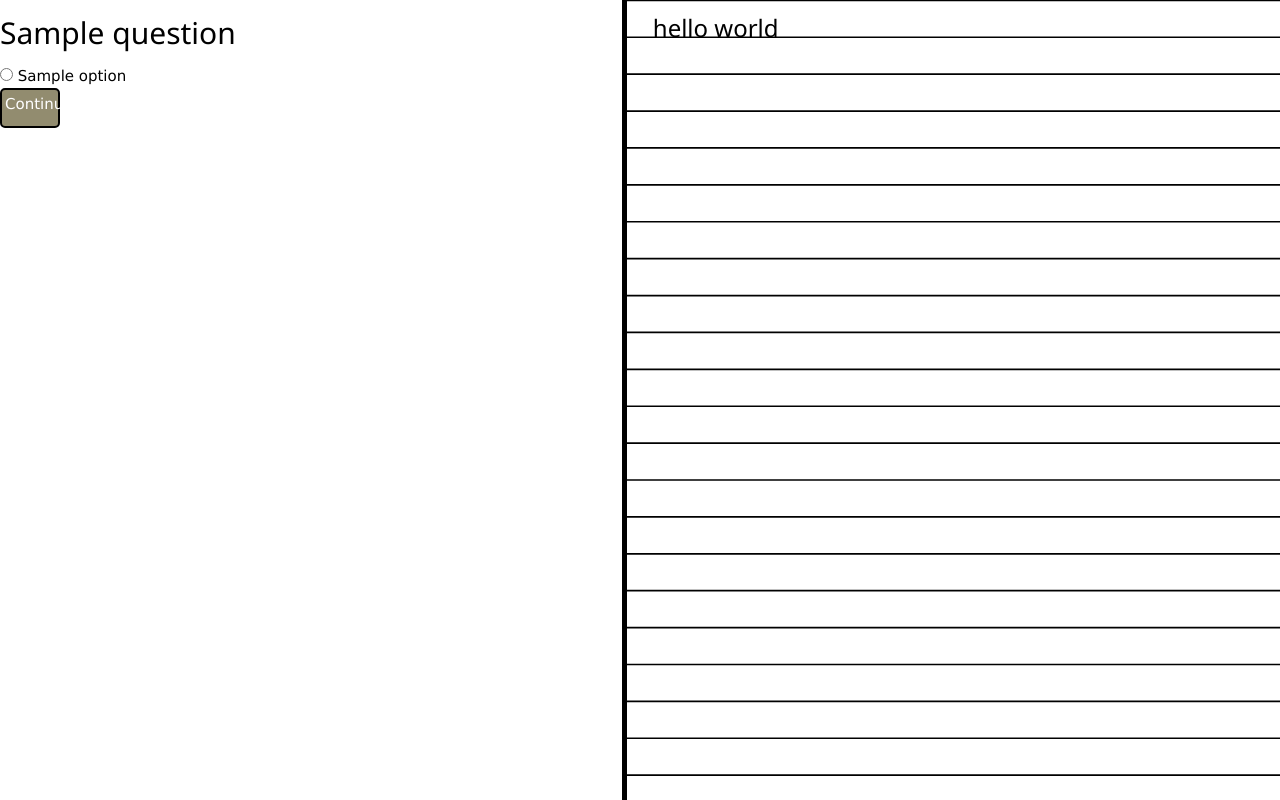
After one commit to 23595/desert_ducks1, a Flask app: template templates/index.html in a window 1280 px wide. The commit adds this page. Run offline with Flask 3, Linux system fonts and the light colour scheme; the template is opened without the code that fills it: most values are stand-ins (such as "Sample title", 1, 10 or a date in 2020).

Commit message:
continuing work on questions page

```diff
--- a/app.py
+++ b/app.py
@@ -69,7 +69,17 @@ JOIN answer_options ON questions_bridge.question_id=answer_options.question_id
 WHERE questions_bridge.setting_id=?
 AND questions_bridge.question_id=?;"""
     result = query_db(sql, (id,questionid))
-    return render_template("questions.html", result=result)
+    first = result[0]
+    sql = """SELECT questions.question_id
+    FROM questions
+    JOIN questions_bridge
+    ON questions.question_id=questions_bridge.question_id
+    WHERE questions_bridge.setting_id = """ + str(id) + ';'
+    question_ids = query_db(sql)
+    question_id_list = []
+    for x in question_ids:
+        question_id_list.append(x[0])
+    return render_template("index.html", result=result, question=first[1], id=id, question_id_list=question_id_list)
 
 
 
--- /dev/null
+++ b/templates/index.html
@@ -0,0 +1,4 @@
+{% extends "layout.html" %}
+{% block body %}
+<h3>hello world</h3>
+{% endblock %}
--- a/templates/layout.html
+++ b/templates/layout.html
@@ -11,16 +11,19 @@
 <body class="notebook_background" style="height: 100%;">
     <!--Shared header-->
     <div class="left-column">
+        <h2>{{question}}</h2>
         <form>
             {% for option in result %}
                 <input type="radio" id="{{option[2]}}" name="choose_ans">
                 <label for="{{option[2]}}">{{option[2]}}</label><br>
             {% endfor %}
         </form>
+        <a href="/questions/{{id}}/{{next}}" class="hide_link" style="display: inline-block;">
+            <div class="button">Continue</div>
+        </a>
     </div>
     <div class="right-column">
-        {% block body %}
-        {% endblock %}
+        {% block body %}{% endblock %}
     </div>
 </body>
 </html>
--- a/templates/questions.html
+++ /dev/null
@@ -1,4 +0,0 @@
-{% extends 'layout.html' %}
-{% block content %}
-<h3>{{result}}</h3>
-{% endblock %}
```
Also changed, not shown: 1 other file.
